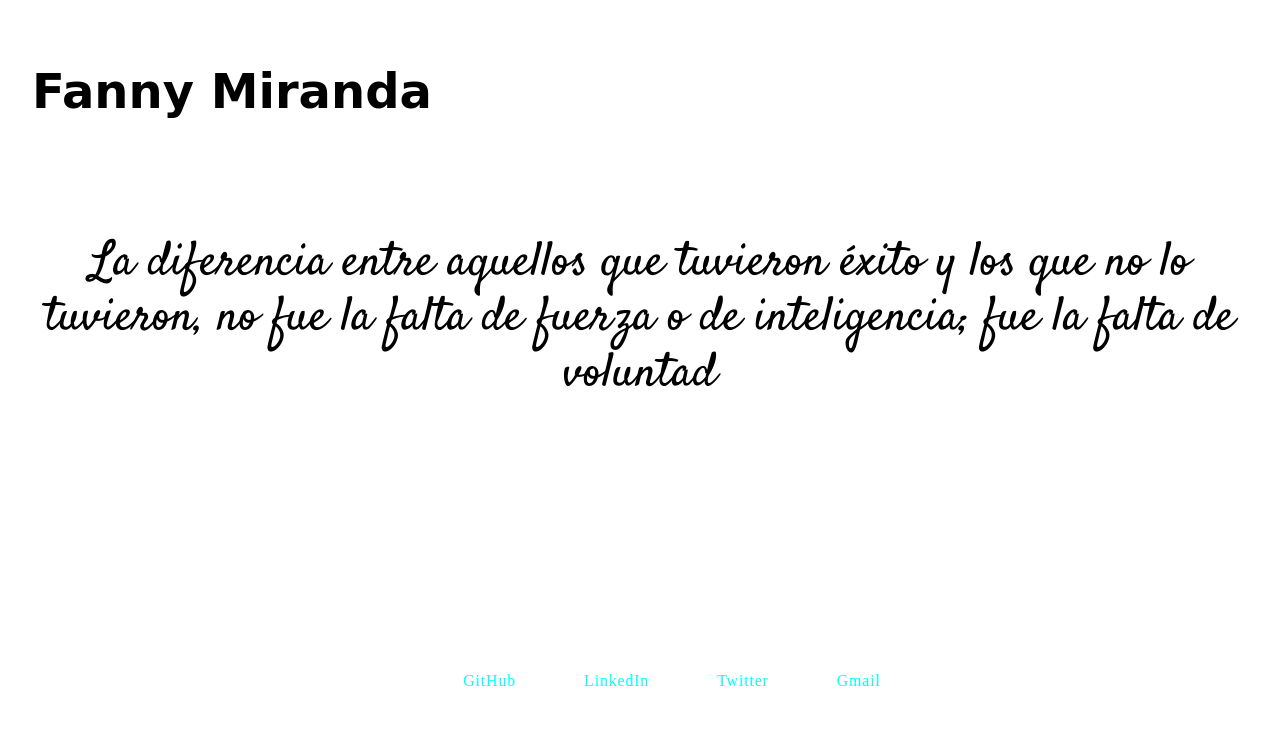
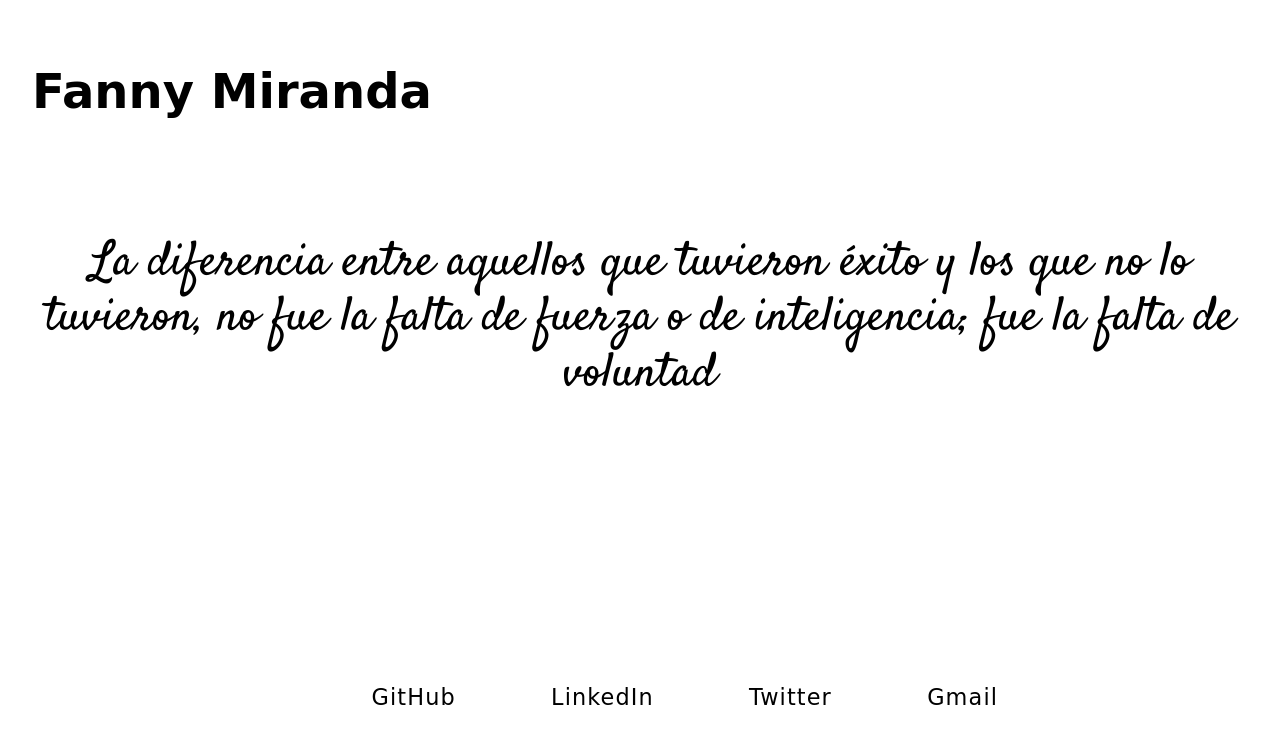
Before and after one commit to FannyMiranda/FannyMiranda, a plain HTML site: page index.html in a window 1280 px wide. Drawn offline with Linux system fonts and the light colour scheme; a web font is replaced by a local one.

Commit message:
Colors choosen

```diff
--- a/css/main.css
+++ b/css/main.css
@@ -10,6 +10,7 @@
      height: 20vh;
      text-align: center;
      overflow: hidden;
+     font-size: 1.4rem
 
 
  }
@@ -36,7 +37,10 @@
  footer a {
      letter-spacing: 0.05em;
      padding-left: 4em;
-     color:aqua;
+     color:black;
+     font-family: cursive;
      text-decoration:none;
 
+
+
      }
```
